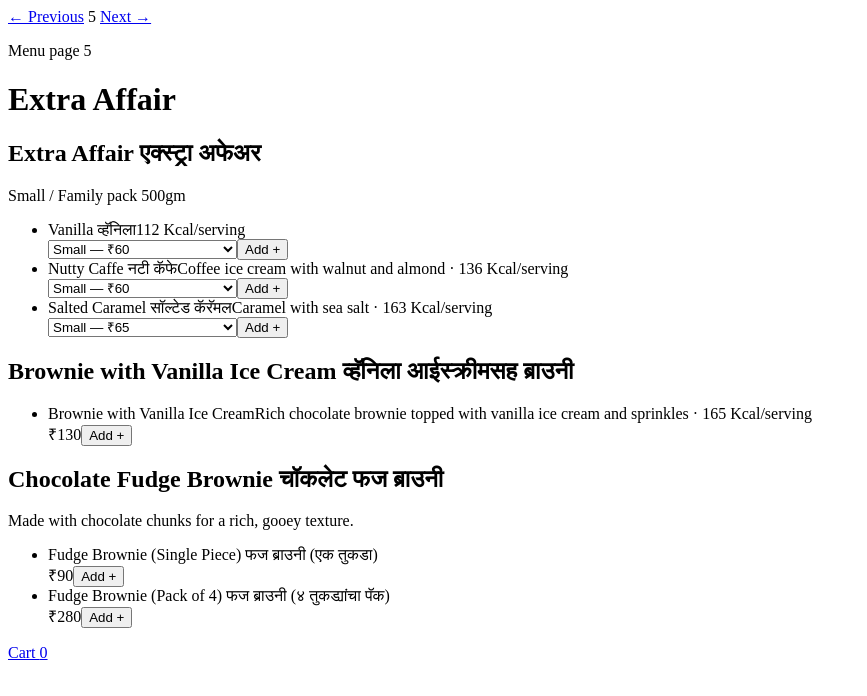
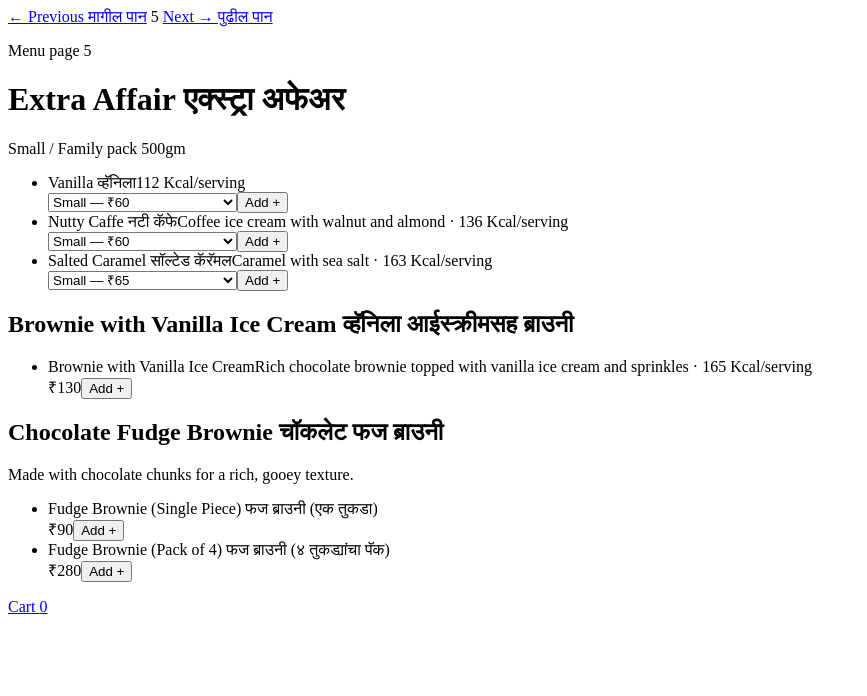
Before and after one commit to web-universe7/House_Of_Icecream_Atpadi, a plain HTML site: page menu-5.html in a window 1280 px wide. Shown: the whole page, without its empty margins (0-867 px from the left). Drawn offline with Linux system fonts and the light colour scheme; a web font is replaced by a local one.

Commit message:
Update menu-5.html

```diff
--- a/menu-5.html
+++ b/menu-5.html
@@ -13,17 +13,16 @@
 <body>
   <main class="catalog-document">
     <nav class="catalog-pagination catalog-page-nav" aria-label="Menu page navigation">
-      <a href="menu-4.html">← Previous</a>
+      <a href="menu-4.html">← Previous <span class="navigation-marathi" lang="mr">मागील पान</span></a>
       <span class="catalog-current" aria-current="page">5</span>
-      <a href="menu-6.html">Next →</a>
+      <a href="menu-6.html">Next → <span class="navigation-marathi" lang="mr">पुढील पान</span></a>
     </nav>
     <div class="catalog-sheet">
       <header class="catalog-title">
         <p class="catalog-kicker">Menu page 5</p>
-        <h1>Extra Affair</h1>
+        <h1 id="extra-affair-title">Extra Affair <span class="catalog-marathi" lang="mr">एक्स्ट्रा अफेअर</span></h1>
       </header>
       <section class="catalog-category" aria-labelledby="extra-affair-title">
-        <h2 id="extra-affair-title">Extra Affair <span class="catalog-marathi" lang="mr">एक्स्ट्रा अफेअर</span></h2>
         <p class="catalog-prices">Small / Family pack 500gm</p>
         <ul class="catalog-list">
           <li class="catalog-row"><span class="catalog-copy"><span class="catalog-name">Vanilla <span class="catalog-marathi" lang="mr">व्हॅनिला</span></span><span class="catalog-description">112 Kcal/serving</span></span><span class="catalog-price">₹60 <small>/ ₹360</small></span></li>
```
